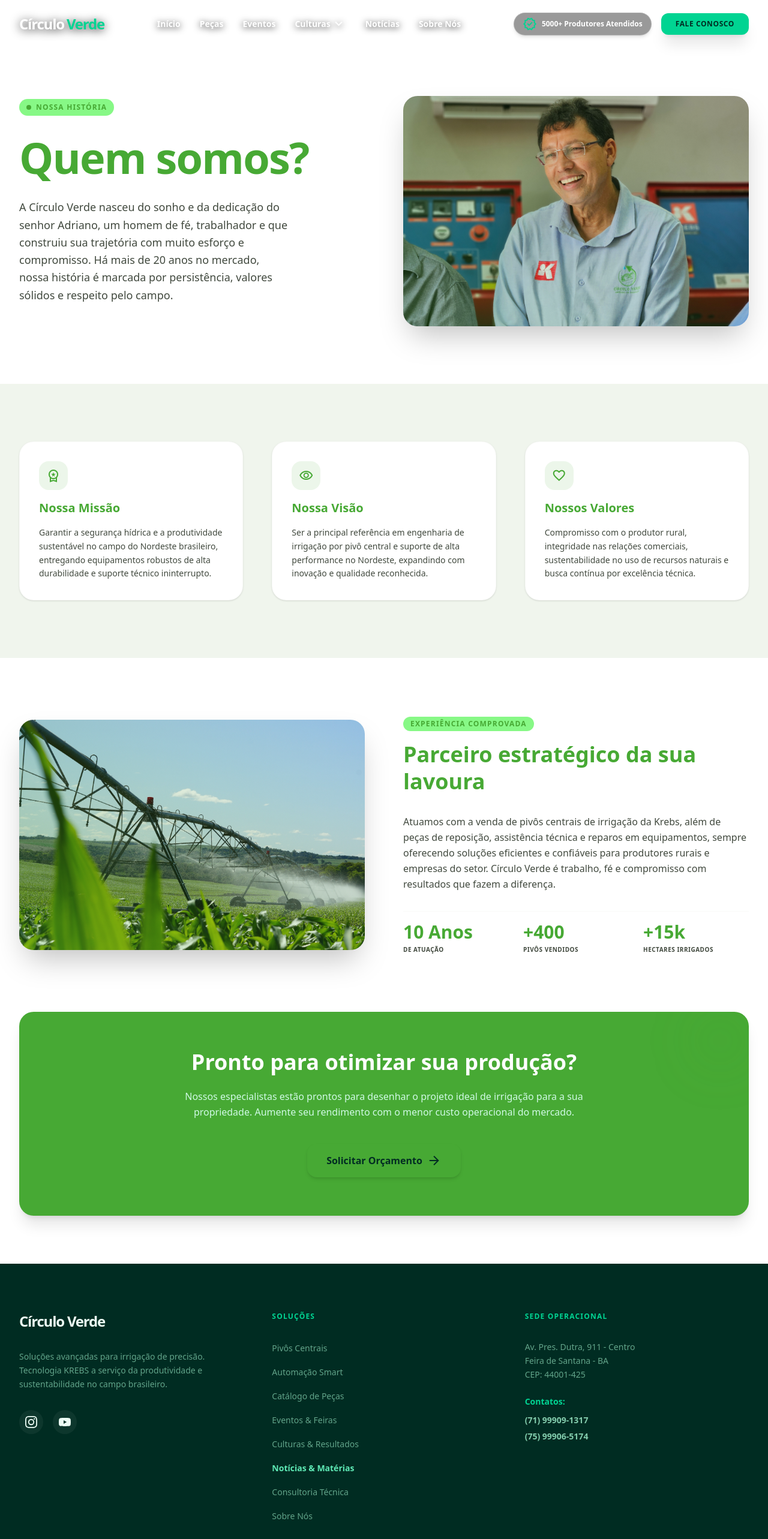
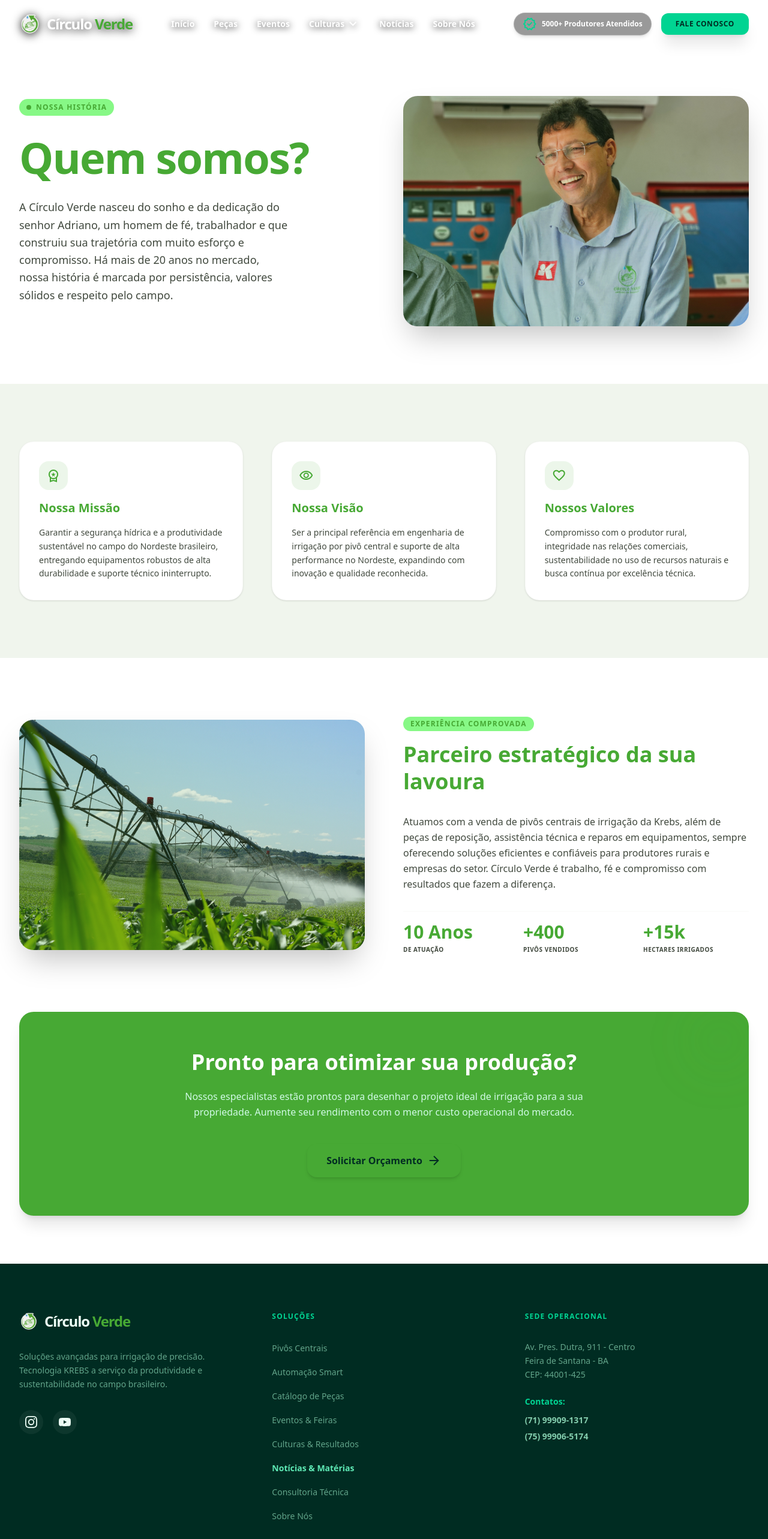
Before and after one commit to RSR202555/circuloverde2, a Next.js app: page /sobre in a window 1280 px wide. Shown: the top 2566 px of the page at 60% size. Built offline with nearby package versions, Linux system fonts and the light colour scheme.

Commit message:
feat: adiciona o logo Prancheta 2.png antes do nome Circulo Verde no cabeçalho e rodapé

```diff
--- a/components/Footer.tsx
+++ b/components/Footer.tsx
@@ -8,9 +8,15 @@ export default function Footer() {
         <div className="col-span-1">
           <Link
             href="/"
-            className="text-2xl font-black text-emerald-50 mb-8 block tracking-tighter font-headline"
+            className="text-2xl font-black text-emerald-50 mb-8 flex items-center gap-2.5 tracking-tighter font-headline"
           >
-            Círculo Verde
+            {/* eslint-disable-next-line @next/next/no-img-element */}
+            <img
+              src="/Prancheta 2.png"
+              alt="Logo Círculo Verde"
+              className="w-8 h-8 object-contain"
+            />
+            <span>Círculo <span className="text-[#47a934]">Verde</span></span>
           </Link>
           <p className="text-emerald-200/60 text-sm leading-relaxed mb-8">
             Soluções avançadas para irrigação de precisão. Tecnologia KREBS a
--- a/components/Navbar.tsx
+++ b/components/Navbar.tsx
@@ -13,9 +13,15 @@ export default function Navbar() {
       <div className="flex justify-between items-center px-6 md:px-8 py-5 max-w-7xl mx-auto">
         <Link
           href="/"
-          className="text-2xl font-black text-white tracking-tighter font-headline flex items-center gap-1 drop-shadow-[0_2px_8px_rgba(0,0,0,0.9)]"
+          className="text-2xl font-black text-white tracking-tighter font-headline flex items-center gap-2.5 drop-shadow-[0_2px_8px_rgba(0,0,0,0.9)] group"
         >
-          Círculo <span className="text-emerald-400">Verde</span>
+          {/* eslint-disable-next-line @next/next/no-img-element */}
+          <img
+            src="/Prancheta 2.png"
+            alt="Logo Círculo Verde"
+            className="w-8 h-8 md:w-9 md:h-9 object-contain group-hover:scale-105 transition-transform"
+          />
+          <span>Círculo <span className="text-[#47a934]">Verde</span></span>
         </Link>
 
         {/* Desktop Navigation Links */}
```
